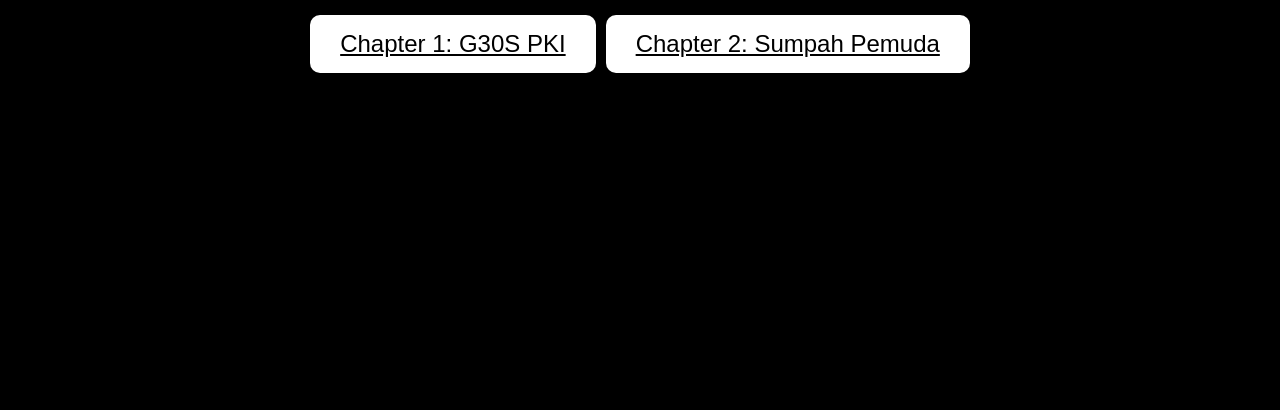
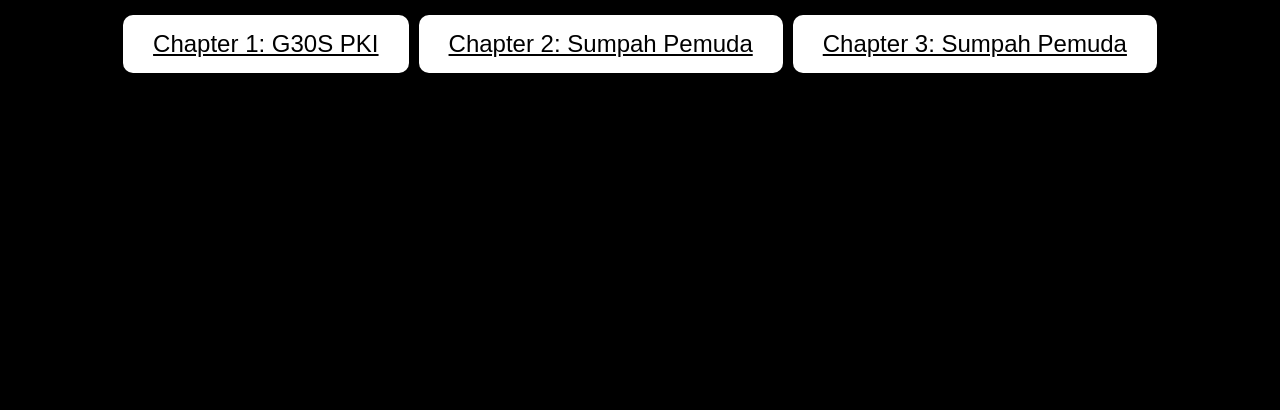
Before and after one commit to tineetech/nusan_quiz, a plain HTML site: page templates/index.html in a window 1280 px wide. Shown: the part 390-800 px from the top of the page. Drawn offline with Linux system fonts and the light colour scheme.

Commit message:
fix: add button for chapter 3

```diff
--- a/templates/index.html
+++ b/templates/index.html
@@ -67,6 +67,7 @@
         <div style="display: flex; flex-wrap: wrap; gap: 10px;justify-content: center;">
             <a id="startGameButton" href="/chapter1">Chapter 1: G30S PKI</a>
             <a id="startGameButton" href="/chapter2">Chapter 2: Sumpah Pemuda</a>
+            <a id="startGameButton" href="/chapter3">Chapter 3: Sumpah Pemuda</a>
         </div>
     </div>
 
```
